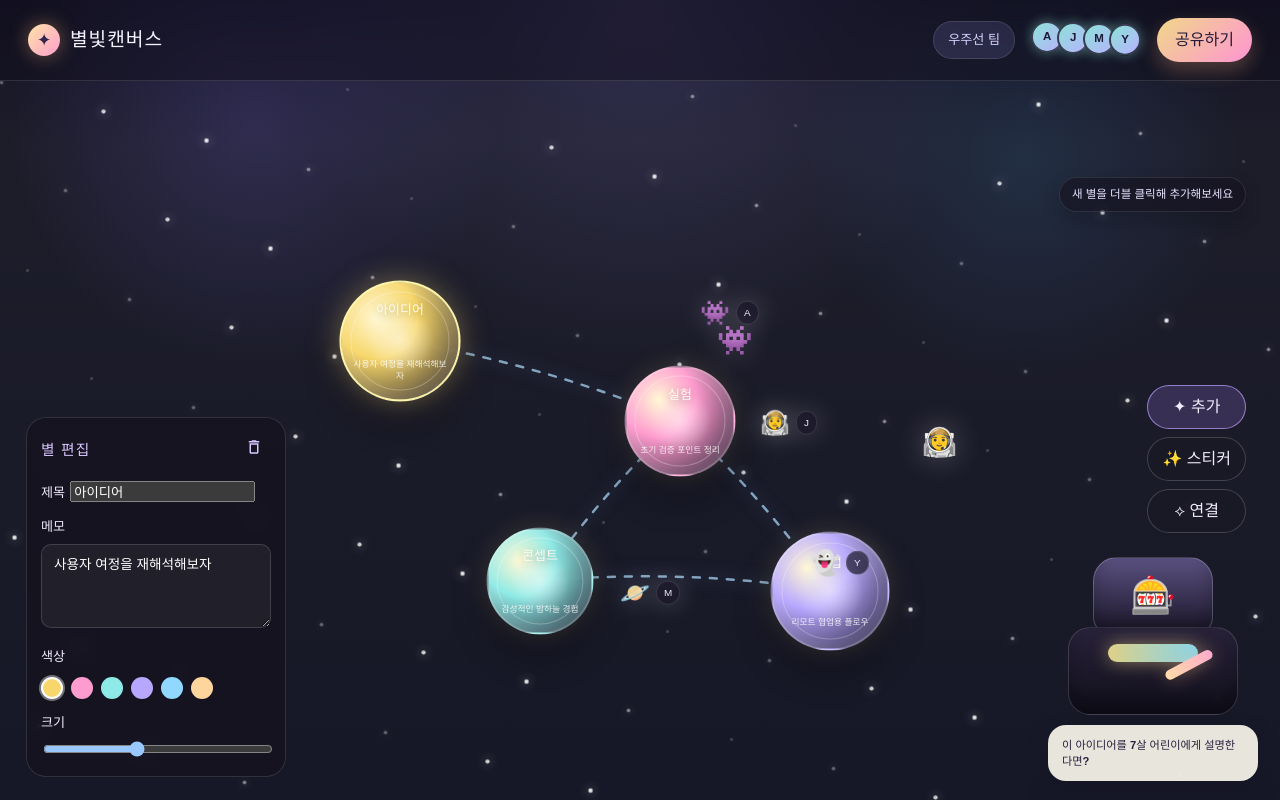
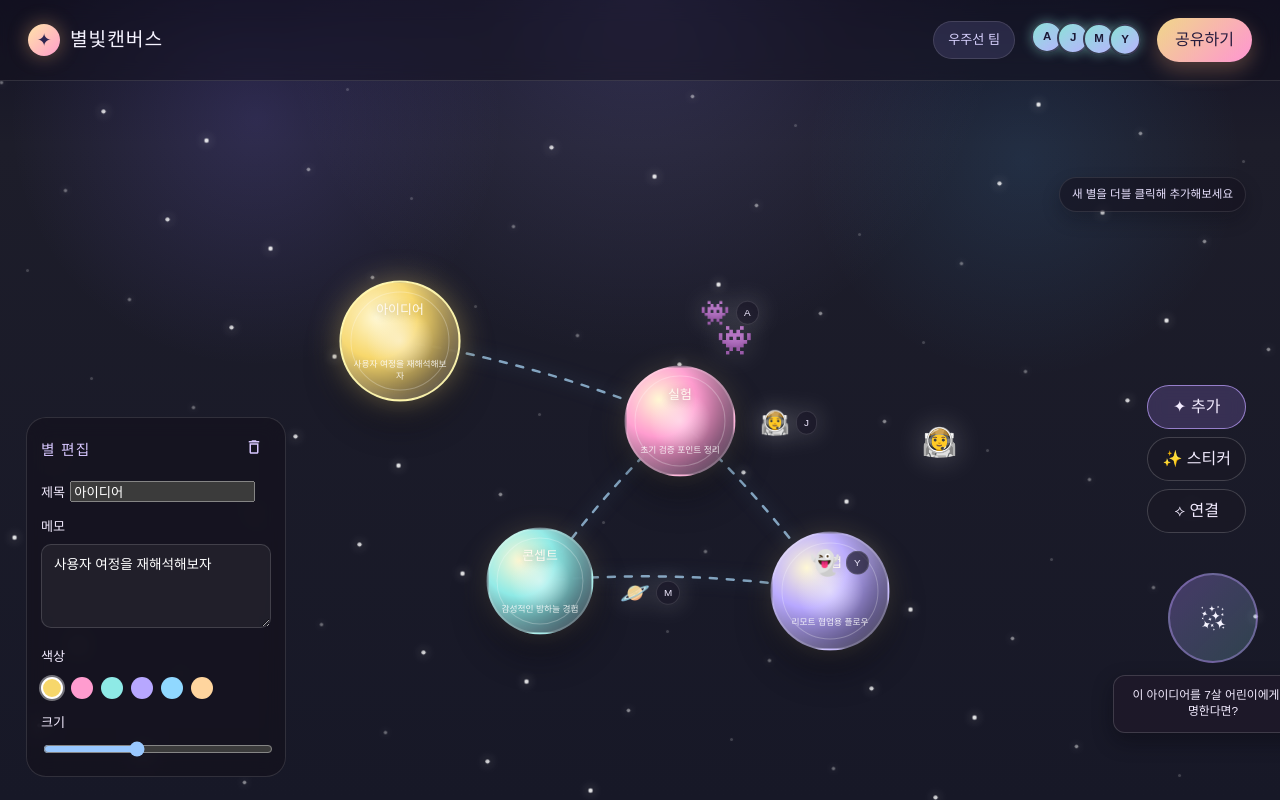
Before and after one commit to YeJiKim06/Starlight_Canvas, a React (Vite) app: page / in a window 1280 px wide. Built offline with nearby package versions, Linux system fonts and the light colour scheme.

Commit message:
feat: 캡슐 머신 디자인 개선 및 스파클 아이콘 추가

```diff
--- a/src/App.tsx
+++ b/src/App.tsx
@@ -1,5 +1,6 @@
 import { useEffect, useRef, useState } from 'react';
 import { MdDeleteOutline } from 'react-icons/md';
+import { GiSparkles } from 'react-icons/gi';
 
 type StarNode = {
   id: number;
@@ -468,7 +469,7 @@ function App() {
             cyclePrompt();
           }}
         >
-          <div className="machine-top">🎰</div>
+          <div className="machine-top"><GiSparkles size={28} /></div>
           <div className="machine-body">
             <div className="slot-light" />
             <div className="lever" />
--- a/src/styles.css
+++ b/src/styles.css
@@ -452,25 +452,36 @@ button {
 .capsule-machine {
   position: absolute;
   right: 22px;
-  bottom: 22px;
-  width: 210px;
+  bottom: 140px;
+  width: 90px;
+  height: 90px;
   z-index: 9;
   display: flex;
-  flex-direction: column;
   align-items: center;
+  justify-content: center;
   cursor: pointer;
+  border-radius: 50%;
+  background: linear-gradient(135deg, rgba(176, 135, 255, 0.3), rgba(142, 234, 230, 0.2));
+  border: 2px solid rgba(191, 161, 255, 0.4);
+  transition: all 0.3s ease;
+  overflow: visible;
 }
 
-.capsule-machine.bursting .machine-top,
-.capsule-machine.bursting .machine-body {
+.capsule-machine:hover {
+  border-color: rgba(191, 161, 255, 0.8);
+  background: linear-gradient(135deg, rgba(176, 135, 255, 0.5), rgba(142, 234, 230, 0.4));
+  box-shadow: 0 0 24px rgba(176, 135, 255, 0.4);
+}
+
+.capsule-machine.bursting {
   animation: capsuleBounce 0.6s ease;
 }
 
 .capsule-burst {
   position: absolute;
-  inset: -25px -12px auto auto;
+  inset: -20px -10px auto auto;
   color: #fff4a8;
-  font-size: 1.3rem;
+  font-size: 1.2rem;
   animation: burstPop 0.7s ease;
   text-shadow: 0 0 18px rgba(255, 234, 135, 0.8);
 }
@@ -478,62 +489,43 @@ button {
 .machine-top {
   display: grid;
   place-items: center;
-  width: 120px;
-  height: 78px;
-  border-radius: 24px 24px 18px 18px;
-  background: linear-gradient(180deg, rgba(98, 87, 138, 0.9), rgba(26, 22, 40, 0.9));
-  border: 1px solid rgba(255, 255, 255, 0.18);
-  font-size: 2.3rem;
-  box-shadow: inset 0 -12px 18px rgba(0, 0, 0, 0.25);
+  font-size: 2.2rem;
+  z-index: 10;
 }
 
 .machine-body {
-  position: relative;
-  width: 170px;
-  height: 88px;
-  margin-top: -8px;
-  border-radius: 22px;
-  background: linear-gradient(180deg, rgba(40, 34, 58, 0.96), rgba(17, 15, 27, 0.96));
-  border: 1px solid rgba(255, 255, 255, 0.14);
-  box-shadow: inset 0 -16px 14px rgba(0, 0, 0, 0.2);
+  display: none;
 }
 
 .slot-light {
-  position: absolute;
-  left: 50%;
-  top: 16px;
-  width: 90px;
-  height: 18px;
-  transform: translateX(-50%);
-  border-radius: 999px;
-  background: linear-gradient(90deg, rgba(255, 240, 150, 0.85), rgba(146, 232, 255, 0.9));
-  box-shadow: 0 0 18px rgba(255, 226, 144, 0.5);
+  display: none;
 }
 
 .lever {
-  position: absolute;
-  left: 58%;
-  top: 44px;
-  width: 52px;
-  height: 10px;
-  border-radius: 999px;
-  background: linear-gradient(90deg, #ffdca8, #ffabcc);
-  transform: rotate(-28deg);
-  transform-origin: left center;
+  display: none;
   box-shadow: 0 0 18px rgba(255, 196, 140, 0.38);
 }
 
 .prompt-card {
-  margin-top: 10px;
-  width: 100%;
+  position: absolute;
+  top: 100px;
+  left: 50%;
+  transform: translateX(-50%);
+  width: 200px;
   padding: 12px 14px;
-  border-radius: 18px;
-  background: rgba(255, 252, 242, 0.9);
-  color: #27203d;
-  font-size: 0.7rem;
-  line-height: 1.45;
-  font-weight: 700;
-  box-shadow: 0 12px 25px rgba(18, 14, 32, 0.28);
+  border-radius: 12px;
+  background: rgba(30, 25, 42, 0.9);
+  border: 1px solid rgba(255, 255, 255, 0.15);
+  color: #f3ecff;
+  font-size: 0.74rem;
+  line-height: 1.35;
+  font-weight: 500;
+  text-align: center;
+  box-shadow: 0 8px 20px rgba(8, 8, 16, 0.4);
+  animation: floatPop 0.4s ease;
+  z-index: 8;
+  white-space: normal;
+  word-wrap: break-word;
 }
 
 @keyframes twinkle {
```
